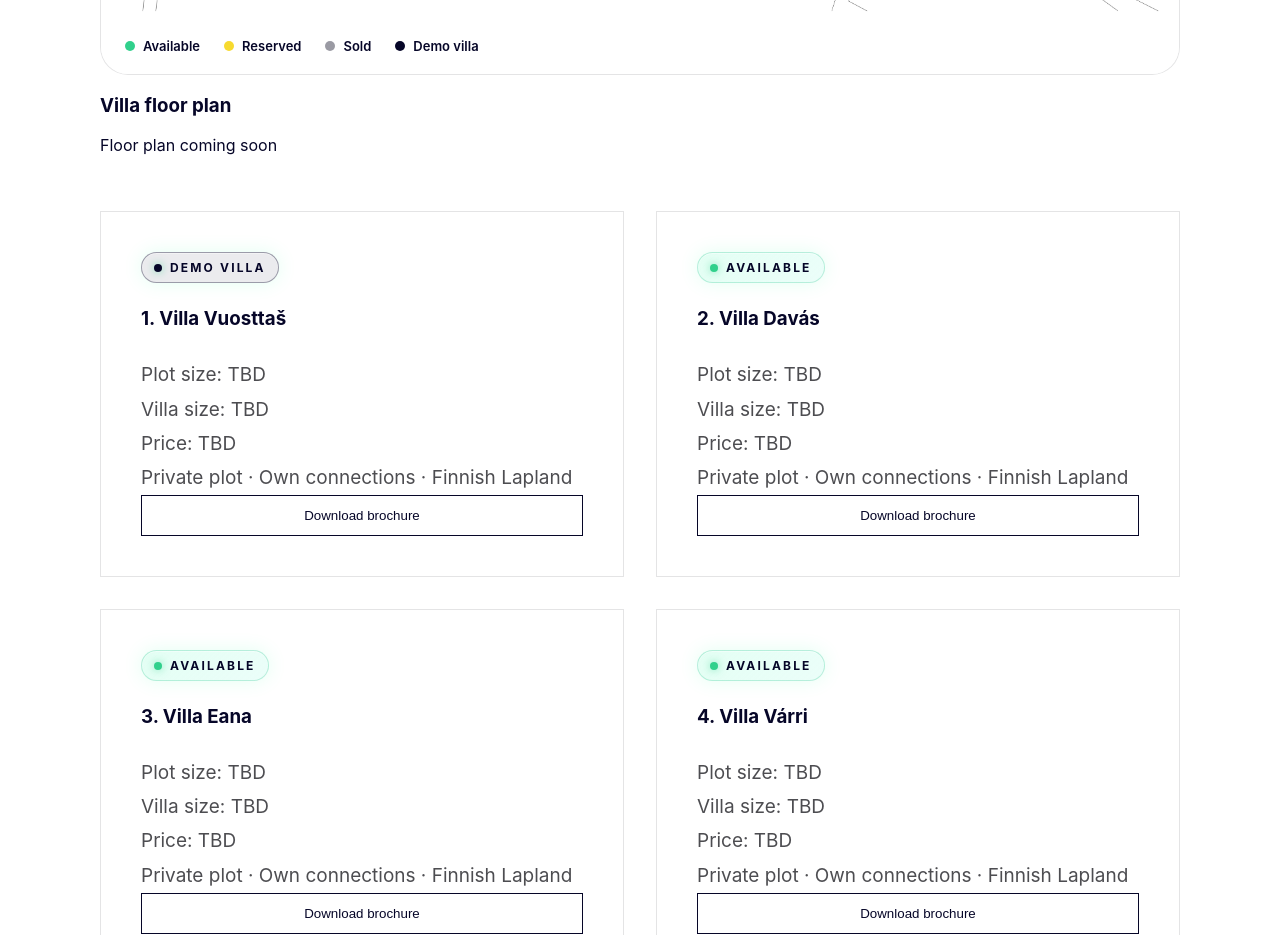
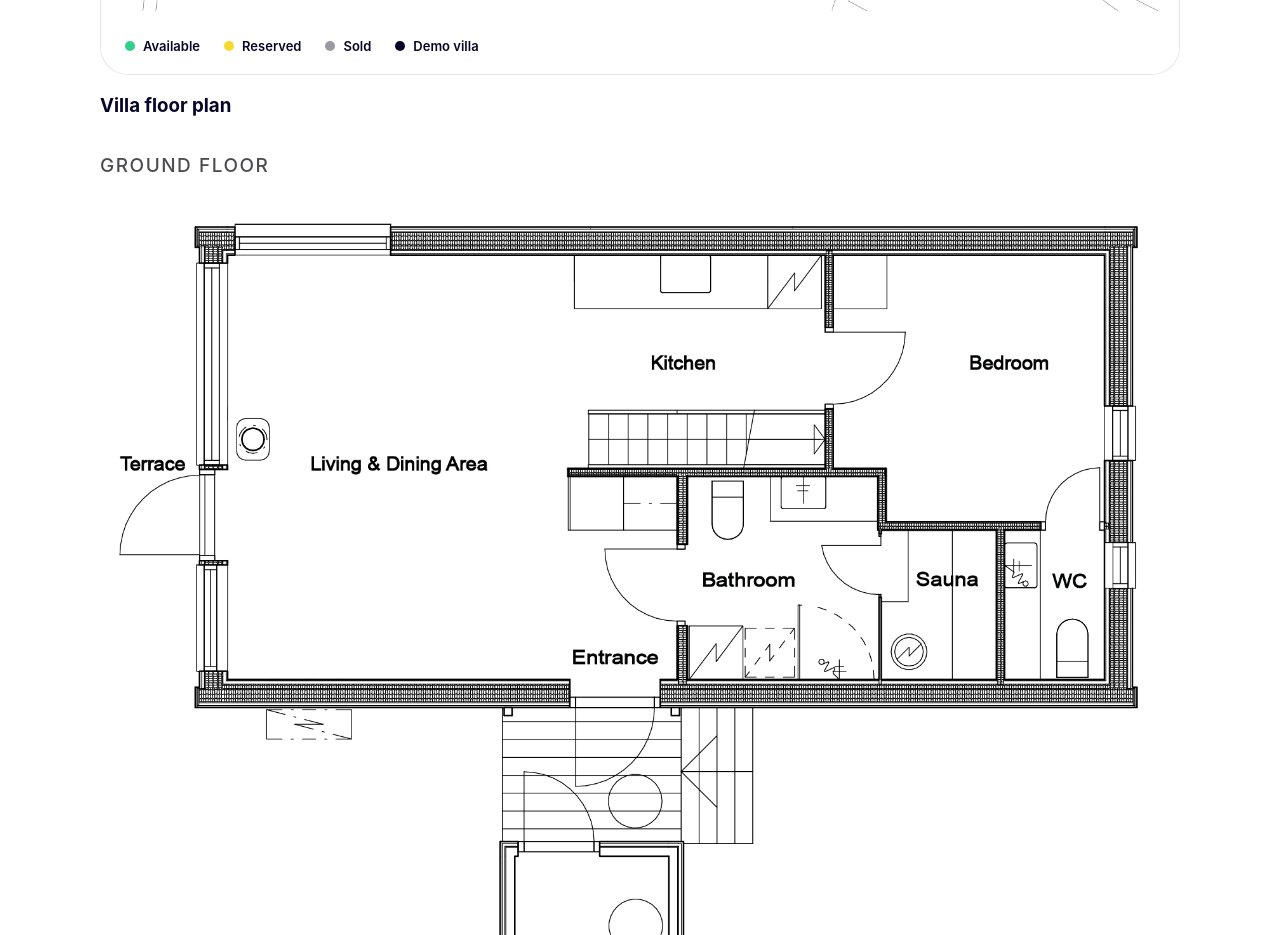
Before and after one commit to MiasMood/ailu-website, a React (Vite) app: page / in a window 1280 px wide. Shown: the part 8500-9435 px from the top of the page. Built offline with nearby package versions, Linux system fonts and the light colour scheme.

Commit message:
Add floor plans and villa status updates

```diff
--- a/src/App.css
+++ b/src/App.css
@@ -875,3 +875,18 @@ h2 {
 .demoStatus::before {
   background: var(--navy) !important;
 }
+
+.floorPlanImage {
+  width: 100%;
+  height: auto;
+  display: block;
+}
+
+.floorPlanLabel {
+  margin: 32px 0 12px;
+  color: #4d4d51;
+  font-weight: 500;
+  font-size: 14px;
+  text-transform: uppercase;
+  letter-spacing: 0.08em;
+}
--- a/src/App.jsx
+++ b/src/App.jsx
@@ -12,6 +12,9 @@ import loftImage from "./assets/images/Sisäkuva_Parvi.jpg";
 import livingRoomOneImage from "./assets/images/Sisäkuva_Tupa1.jpg";
 import bathroomImage from "./assets/images/Sisäkuva_WC.jpg";
 import plotMapImage from "./assets/images/plot-map.jpg";
+
+import floorPlanGroundImage from "./assets/images/ailu-floor-plan-ground.jpg";
+import floorPlanLoftImage from "./assets/images/ailu-floor-plan-loft.jpg";
 
 export default function App() {
 const villas = [
@@ -308,8 +311,25 @@ return (
 
 <div className="floorPlanPreview">
   <h3>Villa floor plan</h3>
-  <div className="floorPlanPlaceholder">
-    Floor plan coming soon
+
+  <div className="floorPlanGrid">
+    <div className="floorPlanImageCard">
+  <p className="floorPlanLabel">Ground floor</p>
+<img
+  className="floorPlanImage"
+  src={floorPlanGroundImage}
+  alt="Ground floor plan of the Àilu villa"
+/>
+</div>
+
+<div className="floorPlanImageCard">
+  <p className="floorPlanLabel">Loft floor</p>
+<img
+  className="floorPlanImage"
+  src={floorPlanLoftImage}
+  alt="Loft floor plan of the Àilu villa"
+/>
+</div>
   </div>
 </div>
 
```
Also changed, not shown: src/assets/images/ailu-floor-plan-ground.jpg (added), src/assets/images/ailu-floor-plan-loft.jpg (added).
